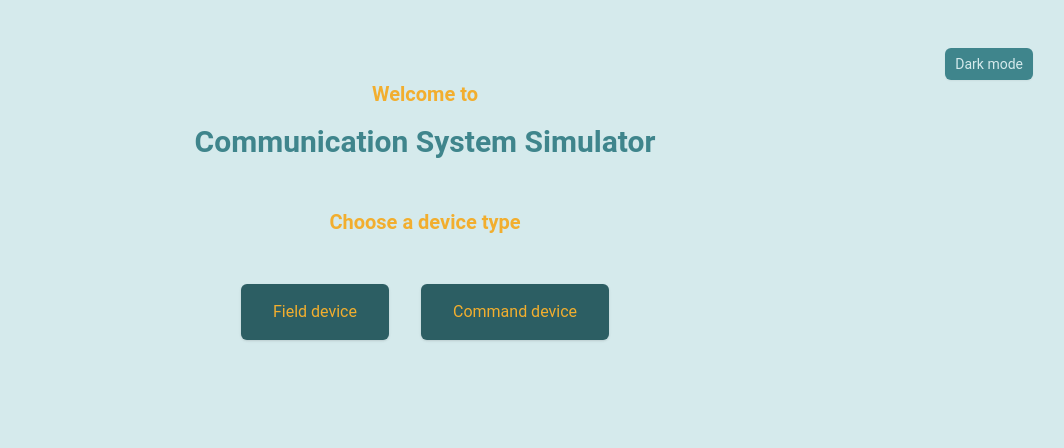
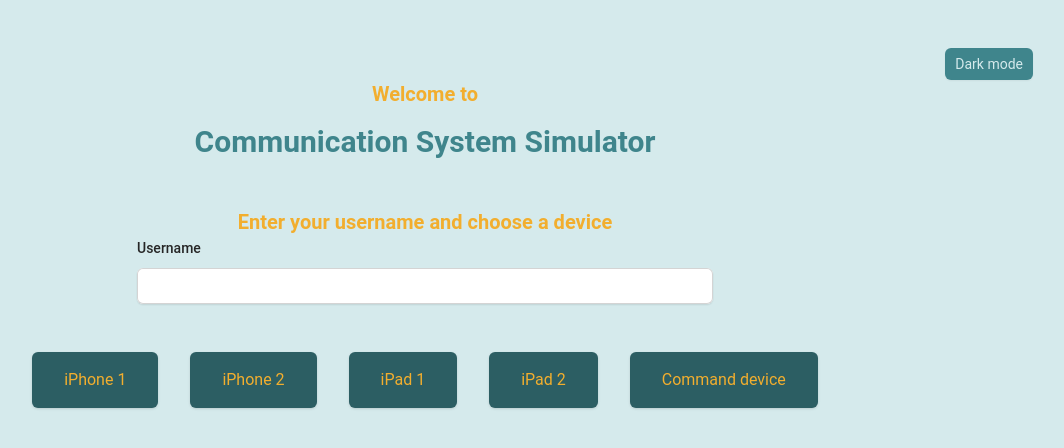
Before and after one commit to rrzadca/simple-messager, an Angular app: page / in a window 1280 px wide. Shown: the top 448 px of the page, without its empty margins (215-1279 px from the left). Built offline with nearby package versions, Linux system fonts and the light colour scheme.

Commit message:
minor changes

```diff
--- a/src/app/app.component.html
+++ b/src/app/app.component.html
@@ -1,6 +1,9 @@
 <div class="flex flex-col p-4 md:px-8 md:py-12">
+    <sm-notifications-portal></sm-notifications-portal>
+
     <sm-button [variant]="'secondary'" class="self-end" (click)="toggleTheme()">
         {{ themeButtonLabel$$() }}
     </sm-button>
+
     <router-outlet></router-outlet>
 </div>
--- a/src/app/guards/command-device.guard.ts
+++ b/src/app/guards/command-device.guard.ts
@@ -1,10 +1,13 @@
-import { CanActivateFn, CanMatchFn, UrlTree } from '@angular/router';
+import { CanActivateFn, CanMatchFn, Router, UrlTree } from '@angular/router';
 import { Observable } from 'rxjs';
 import { inject, Injectable } from '@angular/core';
 import { DevicesService } from '../services/devices-service/devices-service';
+import { NotificationsService } from '../services/notifications.service';
 
 @Injectable({ providedIn: 'root' })
 export class CommandDeviceGuard {
+    private readonly router = inject(Router);
+    private readonly notificationsService = inject(NotificationsService);
     private readonly devicesService = inject(DevicesService);
 
     canLoginToCommandDevice = ():
@@ -12,9 +15,19 @@ export class CommandDeviceGuard {
         | UrlTree
         | Observable<boolean | UrlTree>
         | Promise<boolean | UrlTree> => {
-        return !this.devicesService.state.devices.some(
-            (device) => device.type === 'COMMAND',
-        );
+        console.log(` ;; this.devicesService.state`, this.devicesService.state);
+        if (
+            !this.devicesService.state.devices.some(
+                (device) => device.type === 'COMMAND',
+            )
+        ) {
+            console.log(` ;; show`);
+            this.notificationsService.showNotification(
+                'Command device is already in use',
+            );
+            this.router.navigateByUrl('/');
+        }
+        return true;
     };
 
     canActivate: CanActivateFn = this.canLoginToCommandDevice;
--- a/src/app/services/devices-service/devices-service.ts
+++ b/src/app/services/devices-service/devices-service.ts
@@ -1,6 +1,8 @@
-import { Injectable } from '@angular/core';
+import { inject, Injectable } from '@angular/core';
 import { StatefulClass } from '../../core/stateful-class';
-import { Device } from './models/device-type';
+import { Device, DeviceType } from './models/device-type';
+import { v4 as uuidv4 } from 'uuid';
+import { CurrentUserService } from '../current-user.service';
 
 export interface DevicesServiceState {
     devices: Device[];
@@ -8,9 +10,25 @@ export interface DevicesServiceState {
 
 @Injectable({ providedIn: 'root' })
 export class DevicesService extends StatefulClass<DevicesServiceState> {
+    private readonly currentUserService = inject(CurrentUserService);
     constructor() {
         super();
 
         this.createState({ devices: [] });
     }
+
+    addDevice(name: string, type: DeviceType): void {
+        this.setState({
+            devices: [
+                ...this.state.devices,
+                {
+                    name,
+                    type,
+                    joinedAt: new Date(),
+                    id: uuidv4(),
+                    username: this.currentUserService.state.username ?? '',
+                },
+            ],
+        });
+    }
 }
--- a/src/app/services/devices-service/models/device-type.ts
+++ b/src/app/services/devices-service/models/device-type.ts
@@ -3,12 +3,13 @@ export type DeviceType = 'FIELD' | 'COMMAND';
 export interface DeviceBase {
     type: DeviceType;
     joinedAt: Date;
+    name: string;
+    username: string;
 }
 
 export interface FieldDevice extends DeviceBase {
     type: 'FIELD';
     id: string;
-    username: string;
 }
 
 export interface CommandDevice extends DeviceBase {
--- a/src/app/views/command-device-view/command-device-view.component.ts
+++ b/src/app/views/command-device-view/command-device-view.component.ts
@@ -1,4 +1,4 @@
-import { Component } from '@angular/core';
+import { ChangeDetectionStrategy, Component } from '@angular/core';
 import { CommonModule } from '@angular/common';
 
 @Component({
@@ -13,5 +13,6 @@ import { CommonModule } from '@angular/common';
             }
         `,
     ],
+    changeDetection: ChangeDetectionStrategy.OnPush,
 })
 export class CommandDeviceViewComponent {}
--- a/src/app/views/field-device-view/field-device-view.component.html
+++ b/src/app/views/field-device-view/field-device-view.component.html
@@ -1 +1 @@
-<p>field-device-view works!</p>
+<span>field device</span>
--- a/src/app/views/field-device-view/field-device-view.component.ts
+++ b/src/app/views/field-device-view/field-device-view.component.ts
@@ -1,4 +1,4 @@
-import { Component } from '@angular/core';
+import { ChangeDetectionStrategy, Component } from '@angular/core';
 import { CommonModule } from '@angular/common';
 
 @Component({
@@ -13,5 +13,6 @@ import { CommonModule } from '@angular/common';
             }
         `,
     ],
+    changeDetection: ChangeDetectionStrategy.OnPush,
 })
 export class FieldDeviceViewComponent {}
--- a/src/app/views/landing-page-view/components/device-card/device-card.component.html
+++ b/src/app/views/landing-page-view/components/device-card/device-card.component.html
@@ -1,7 +1,5 @@
-<a [routerLink]="routerLink$$()">
-    <div
-        class="rounded-md bg-tertiary-800 p-4 shadow hover:bg-tertiary-700 md:px-8"
-    >
-        <h5 class="text-center">{{ label$$() }}</h5>
-    </div>
-</a>
+<div
+    class="rounded-md bg-tertiary-800 p-4 text-primary-700 shadow hover:bg-tertiary-700 md:px-8"
+>
+    <h5 class="text-center">{{ label$$() }}</h5>
+</div>
--- a/src/app/views/landing-page-view/components/device-card/device-card.component.ts
+++ b/src/app/views/landing-page-view/components/device-card/device-card.component.ts
@@ -10,13 +10,8 @@ import { RouterLink } from '@angular/router';
 })
 export class DeviceCardComponent {
     protected label$$ = signal<string | null>(null);
-    protected routerLink$$ = signal<string | null>(null);
 
     @Input() set label(value: string) {
         this.label$$.set(value);
     }
-
-    @Input() set routerLink(value: string) {
-        this.routerLink$$.set(value);
-    }
 }
--- a/src/app/views/landing-page-view/landing-page-view.component.html
+++ b/src/app/views/landing-page-view/landing-page-view.component.html
@@ -1,14 +1,24 @@
 <h3 class="text-center">Welcome to</h3>
 <h1 class="mt-4 text-center">Communication System Simulator</h1>
-<h3 class="mt-12 text-center">Choose a device type</h3>
+<h3 class="mt-12 text-center">Enter your username and choose a device</h3>
+
+@if (form) {
+    <form [formGroup]="form" class="">
+        <sm-input-text
+            [formControlName]="'username'"
+            [label]="'Username'"
+            class="mx-auto max-w-xl"
+        ></sm-input-text>
+    </form>
+}
 
 <div
     class="mt-12 flex flex-col justify-center gap-y-4 md:flex-row md:flex-wrap md:gap-x-8"
 >
     @for (device of devices$$(); track $index) {
         <sm-device-card
-            [label]="device.label"
-            [routerLink]="device.routerLink"
+            [label]="device.name"
+            (click)="handleSubmit(device)"
         ></sm-device-card>
     }
 </div>
--- a/src/app/views/landing-page-view/landing-page-view.component.ts
+++ b/src/app/views/landing-page-view/landing-page-view.component.ts
@@ -1,11 +1,32 @@
-import { Component, inject, OnInit, signal } from '@angular/core';
+import {
+    ChangeDetectionStrategy,
+    Component,
+    inject,
+    OnInit,
+    signal,
+} from '@angular/core';
 import { DeviceCardComponent } from './components/device-card/device-card.component';
 import { ButtonComponent } from '../../components/button/button.component';
 import { ActivatedRoute, Router } from '@angular/router';
+import {
+    FormBuilder,
+    FormControl,
+    FormGroup,
+    ReactiveFormsModule,
+    Validators,
+} from '@angular/forms';
+import { CurrentUserService } from '../../services/current-user.service';
+import { DeviceType } from '../../services/devices-service/models/device-type';
+import { InputTextComponent } from '../../components/form/inputs/input-text/input-text.component';
 
 interface DeviceItem {
-    label: string;
+    name: string;
+    type: DeviceType;
     routerLink: string;
+}
+
+interface LoginForm {
+    username: FormControl<string>;
 }
 
 @Component({
@@ -19,24 +40,62 @@ interface DeviceItem {
         `,
     ],
     standalone: true,
-    imports: [DeviceCardComponent, ButtonComponent],
+    imports: [
+        DeviceCardComponent,
+        ButtonComponent,
+        ReactiveFormsModule,
+        InputTextComponent,
+    ],
+    changeDetection: ChangeDetectionStrategy.OnPush,
 })
 export class LandingPageViewComponent implements OnInit {
+    private readonly router = inject(Router);
+    private readonly activatedRoute = inject(ActivatedRoute);
+    private readonly currentUserService = inject(CurrentUserService);
+
     protected devices$$ = signal<DeviceItem[]>([]);
 
-    private readonly router = inject(Router);
-    private readonly activatedRoute = inject(ActivatedRoute);
+    protected form: FormGroup<LoginForm> | undefined;
 
     ngOnInit(): void {
+        this.initForm();
+        this.fetchAvailableDevices();
+    }
+
+    handleSubmit(device: DeviceItem): void {
+        this.form?.markAllAsTouched();
+
+        if (this.form?.valid && this.form.value.username) {
+            this.currentUserService.login(this.form.value.username);
+
+            // register device in service
+
+            this.router.navigate([device.routerLink], {
+                relativeTo: this.activatedRoute,
+            });
+        }
+    }
+
+    private fetchAvailableDevices(): void {
         this.devices$$.set([
-            { label: 'Field device', routerLink: '/field-device' },
-            { label: 'Command device', routerLink: '/command-device' },
+            { name: 'iPhone 1', routerLink: '/field-device', type: 'FIELD' },
+            { name: 'iPhone 2', routerLink: '/field-device', type: 'FIELD' },
+            { name: 'iPad 1', routerLink: '/field-device', type: 'FIELD' },
+            { name: 'iPad 2', routerLink: '/field-device', type: 'FIELD' },
+            {
+                name: 'Command device',
+                routerLink: '/command-device',
+                type: 'COMMAND',
+            },
         ]);
     }
 
-    navToDevice() {
-        this.router.navigate(['field-device'], {
-            relativeTo: this.activatedRoute,
+    private initForm(): void {
+        this.form = new FormGroup<LoginForm>({
+            username: new FormControl('', {
+                nonNullable: true,
+                validators: [Validators.required],
+            }),
         });
     }
 }
```
Also changed, not shown: src/app/app.component.ts (+7 -1 lines).
